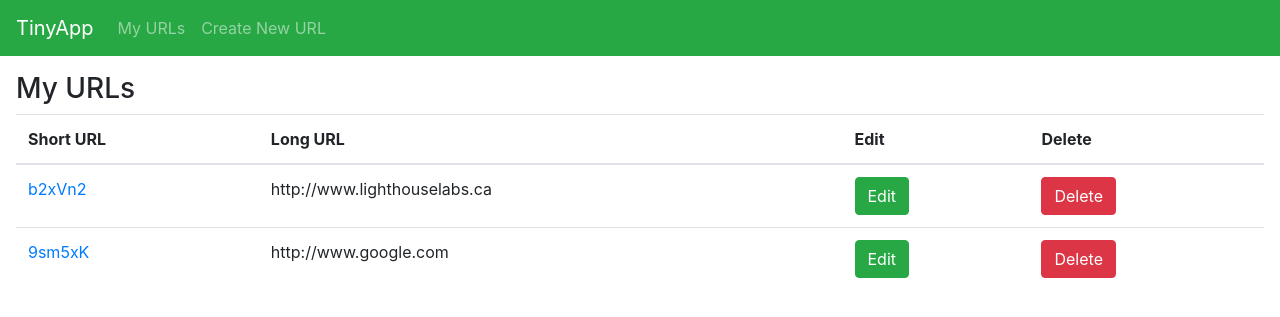
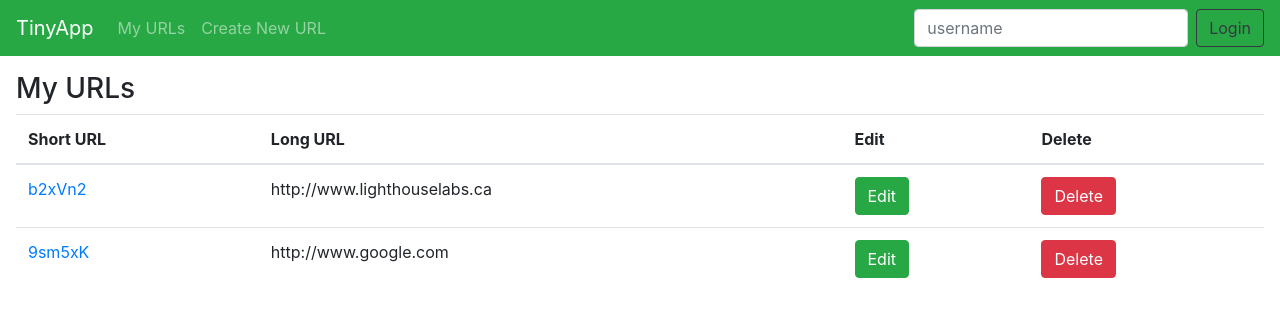
Before and after one commit to charcharmasonjar/tinyapp, a Node server app: page /urls in a window 1280 px wide. Shown: the top 317 px of the page. Run offline with Node 20, Linux system fonts and the light colour scheme; some libraries are stand-ins or nearby versions.

Commit message:
Add username input field in nav bar

```diff
--- a/views/partials/_header.ejs
+++ b/views/partials/_header.ejs
@@ -10,5 +10,9 @@
           <a class="nav-item nav-link" href="/urls/new">Create New URL</a>
         </div>
       </div>
+      <form class="form-inline" method="POST" action="/login">
+        <input class="form-control mr-sm-2" type="text" name="username" placeholder="username">
+        <button type="submit" class="btn btn-outline-dark my-2 my-sm-0">Login</button>
+    </form>
     </nav>
   </header>
```
